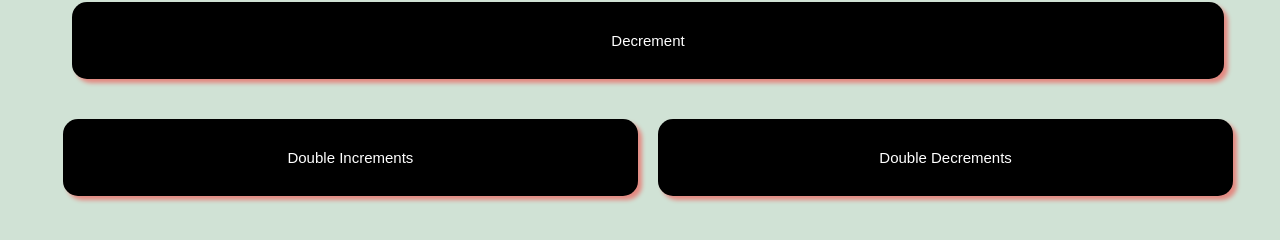
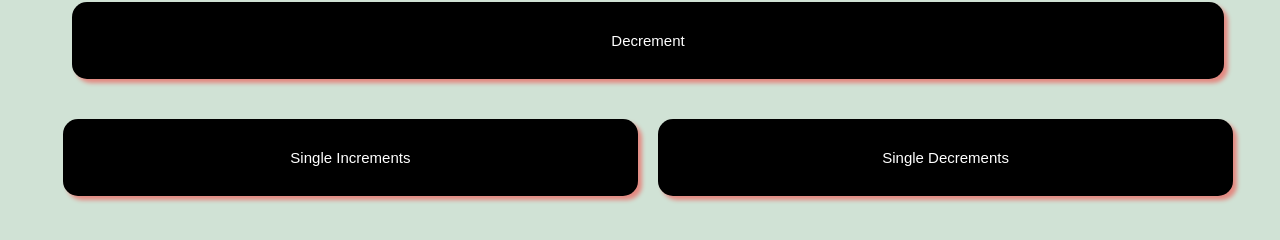
Before and after one commit to Mkleemjr/counter, a React (Create React App) app: page / in a window 1280 px wide. Shown: the part 510-750 px from the top of the page. Built offline with nearby package versions, Linux system fonts and the light colour scheme.

Commit message:
Changed the toggle increment/decrement buttons to start with 'Single...' on them - tested and working.

```diff
--- a/src/App.js
+++ b/src/App.js
@@ -5,8 +5,8 @@ class Counter extends Component {
     super();
     this.state = {
       count: 0,
-      increment: 'Double Increments',
-      decrement: 'Double Decrements'
+      increment: 'Single Increments',
+      decrement: 'Single Decrements'
     }
   }
 
@@ -86,25 +86,25 @@ class Counter extends Component {
   }
 
   toggleInc = () => {
-    if (this.state.increment === 'Double Increments') {
+    if (this.state.increment === 'Single Increments') {
+      this.setState({
+        counter: this.increment()
+      })
+    } else if (this.state.increment === 'Double Increments') {
       this.setState({
         counter: this.incrementByTwo()
-      })
-    } else if (this.state.increment === 'Single Increments') {
-      this.setState({
-        counter: this.increment()
       })
     }
   }
 
   toggleDec = () => {
-    if (this.state.decrement === 'Double Decrements') {
+    if (this.state.decrement === 'Single Decrements') {
+      this.setState({
+        counter: this.decrement()
+      })
+    } else if (this.state.decrement === 'Double Decrements') {
       this.setState({
         counter: this.decrementByTwo()
-      })
-    } else if (this.state.decrement === 'Single Decrements') {
-      this.setState({
-        counter: this.decrement()
       })
     }
   }
```
